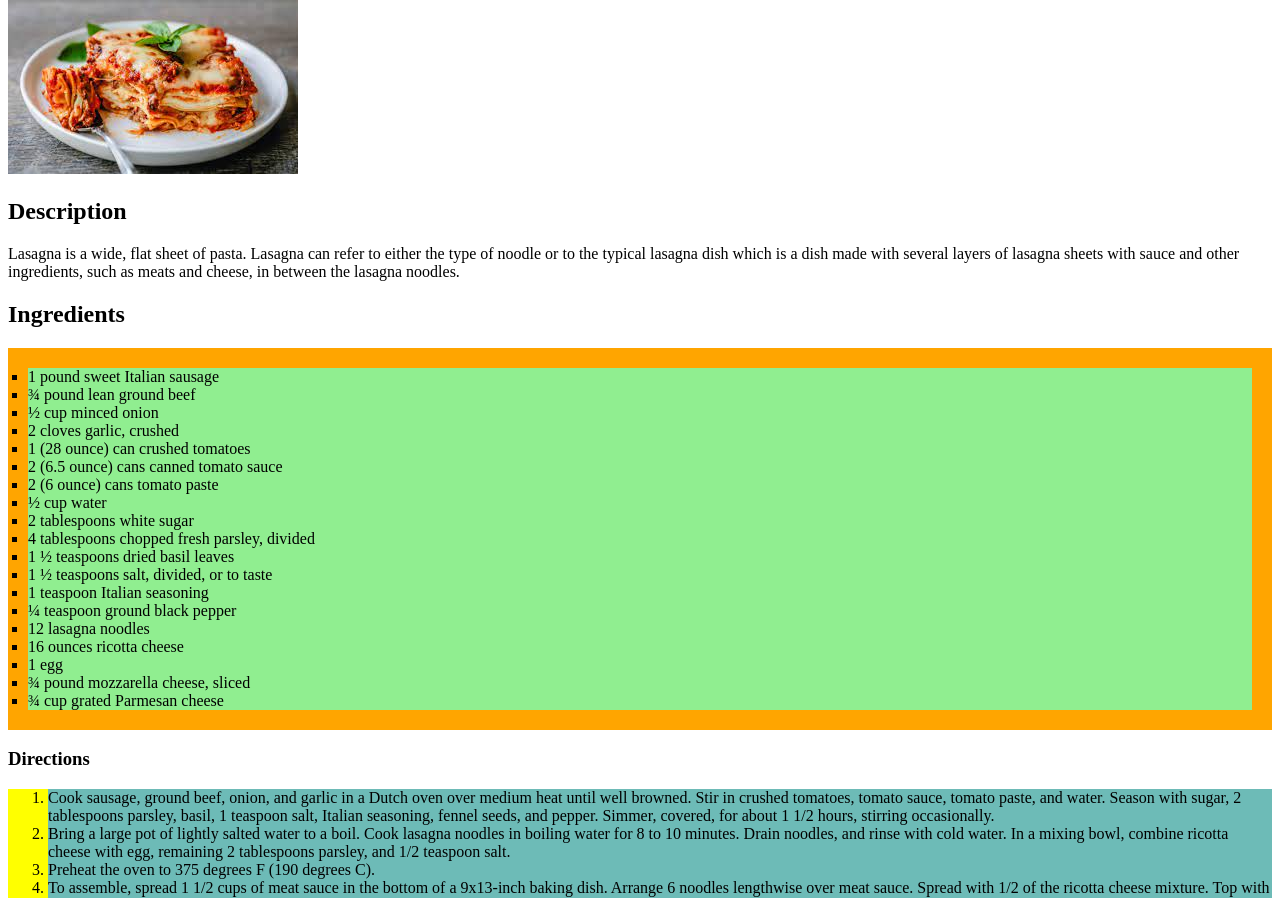
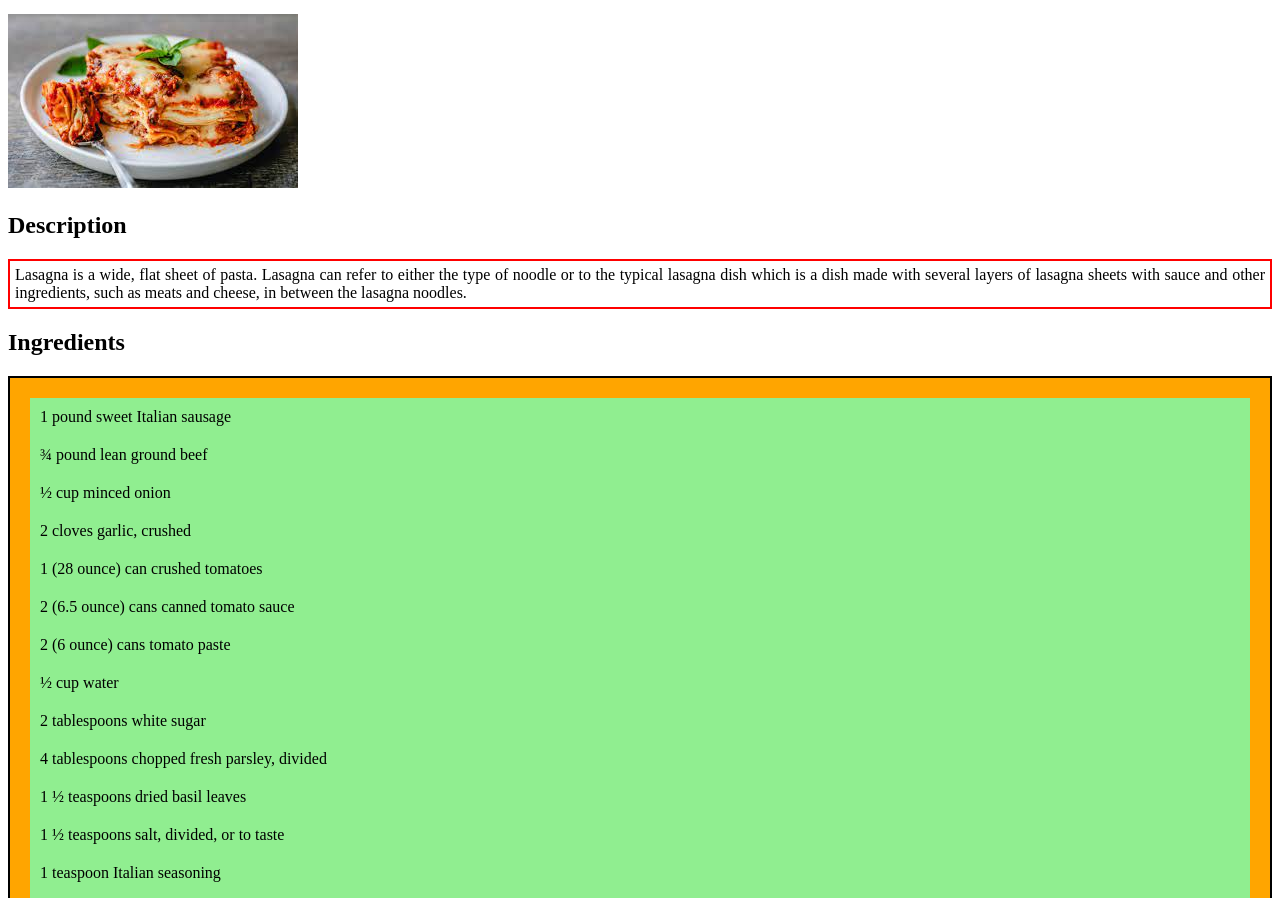
Before and after one commit to MCS144/odin-recipes, a plain HTML site: page recipes/lasagna.html in a window 1280 px wide. Shown: the part 80-978 px from the top of the page. Drawn offline with Linux system fonts and the light colour scheme.

Commit message:
added some CSS Styles

```diff
--- a/styles.css
+++ b/styles.css
@@ -1,24 +1,42 @@
 h1 {
     background-color: green;
     color: orange;
+    border: 2px solid black;
+    padding: 5px;
+    text-align: center;
+
+}
+p {
+    border: 2px solid red;
+    padding: 5px;
+    display:block;
+    text-align: justify;
+
 }
 
 ul {
 list-style-type: square;
 background-color: orange;
 padding: 20px;
+border: 2px solid black;
+
 
 }
 
 ul li {
     background-color: lightgreen;
+    padding: 10px;
+    display: flex;
 }
 
 ol {
     background-color: yellow;
+    padding: 20px;
+    border: 2px solid black;
 
 }
 
 ol li {
     background-color: rgb(109, 187, 183);
+    padding: 10px;
 }
```
